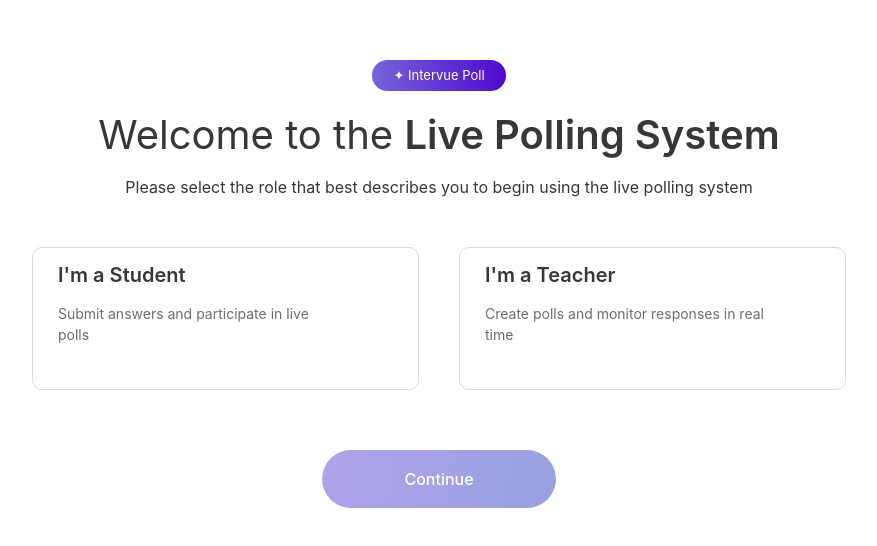
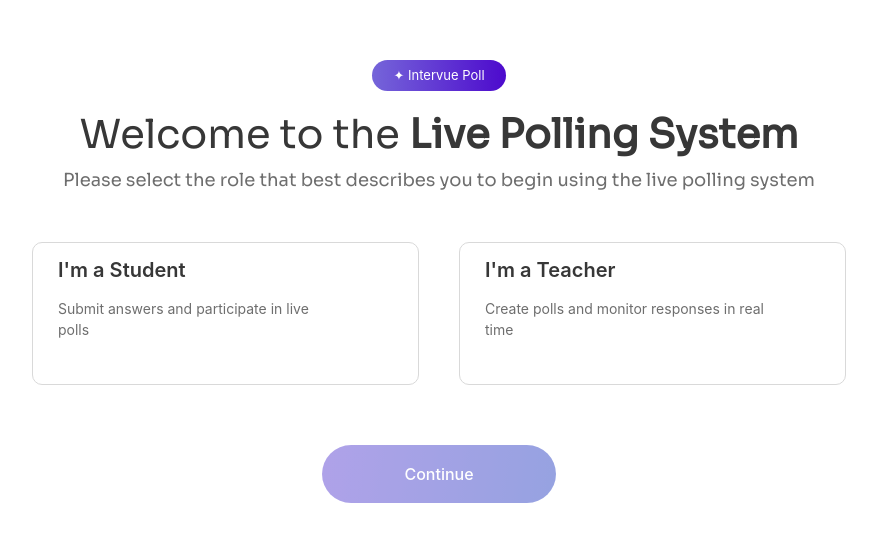
Before and after one commit to xaltyPasta/live-polling, a React (Vite) app in the folder frontend/: page / in a window 1280 px wide. Shown: the part 140-686 px from the top of the page, without its empty margins (201-1078 px from the left). Built offline with nearby package versions, Linux system fonts and the light colour scheme; no server answers.

Commit message:
UI fixed

```diff
--- a/frontend/src/components/common/PageHeader.tsx
+++ b/frontend/src/components/common/PageHeader.tsx
@@ -30,7 +30,11 @@ function PageHeader({ title, subtitle }: PageHeaderProps) {
             </h1>
 
             {subtitle && (
-                <p className="mt-3">
+                <p style={{
+                    fontSize: "18px",
+                    color: "var(--text-muted)",
+                    fontFamily: "Sora"
+                }}>
                     {subtitle}
                 </p>
             )}
--- a/frontend/src/components/teacher/CreatePollForm.tsx
+++ b/frontend/src/components/teacher/CreatePollForm.tsx
@@ -83,6 +83,7 @@ function CreatePollForm({ onChange }: Props) {
                     <option value={30}>30 seconds</option>
                     <option value={60}>60 seconds</option>
                     <option value={90}>90 seconds</option>
+                    <option value={360}>360 seconds</option>
                 </select>
             </div>
 
--- a/frontend/src/pages/PollHistoryPage.tsx
+++ b/frontend/src/pages/PollHistoryPage.tsx
@@ -7,6 +7,7 @@ import PollResults from "../components/poll/PollResults"
 
 import { getPollHistory } from "../services/poll.service"
 import type { Poll } from "../types/poll.types"
+import SpinnerWidget from "../components/common/SpinnerWidget"
 
 function PollHistoryPage() {
     const [polls, setPolls] = useState<Poll[]>([])
@@ -25,6 +26,7 @@ function PollHistoryPage() {
             }}>
                 <PageContainer maxWidth={700}>
                     <PageHeader title="Poll History" />
+                    <SpinnerWidget/>
                     <div className="common-text-style">
                         Loading...
                     </div>
--- a/frontend/src/pages/TeacherCreatePollPage.tsx
+++ b/frontend/src/pages/TeacherCreatePollPage.tsx
@@ -22,13 +22,14 @@ function TeacherCreatePollPage() {
     return (
         <>
             <div style={{
-                marginTop:"10dvh"
+                marginTop: "10dvh"
             }}>
                 <PageContainer align="start">
 
                     <PageHeader
                         title="Let's Get Started"
-                        subtitle="You'll have the ability to create and manage polls, ask questions, and monitor your students' responses in real-time."
+                        subtitle="You'll have the ability to create and manage polls, ask questions, and monitor your students'
+                        responses in real-time."
                     />
 
                     <CreatePollForm onChange={setFormData} />
--- a/frontend/src/styles/globals.css
+++ b/frontend/src/styles/globals.css
@@ -35,13 +35,13 @@ body {
     font-size: 40px;
     font-weight: 400;
     color: var(--text-dark);
+    font-family: "Sora";
 }
 
 .page-header-subtitle {
     font-size: 18px;
     color: var(--text-muted);
-    max-width: 700px;
-    margin: auto;
+    font-family: "Sora";
 }
 
 .role-card {
```
